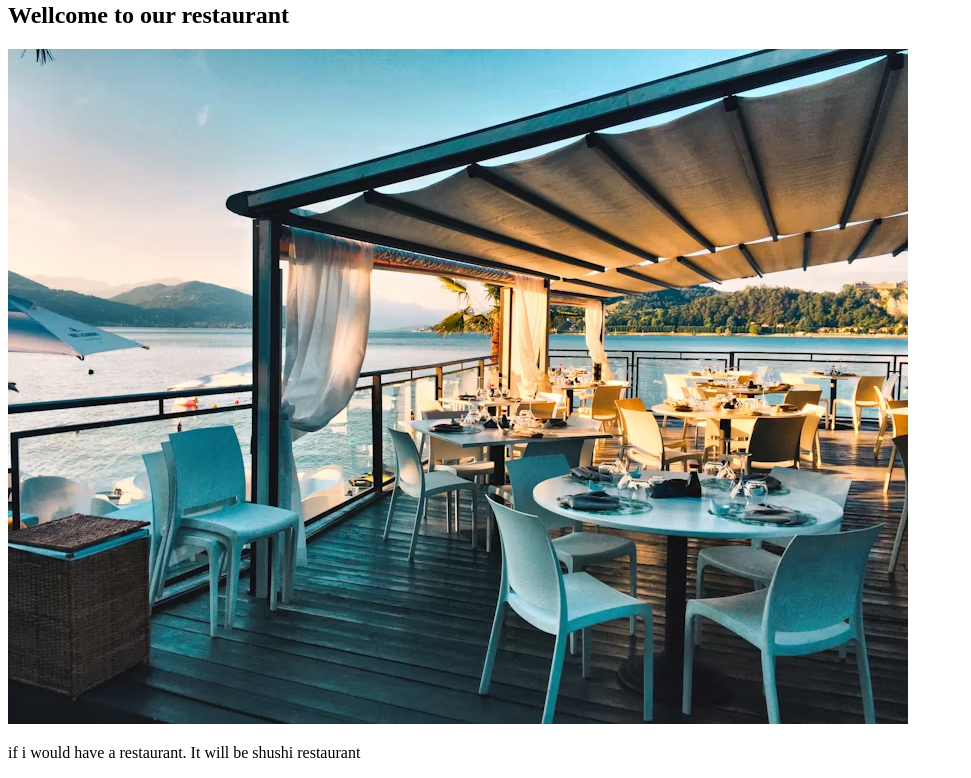
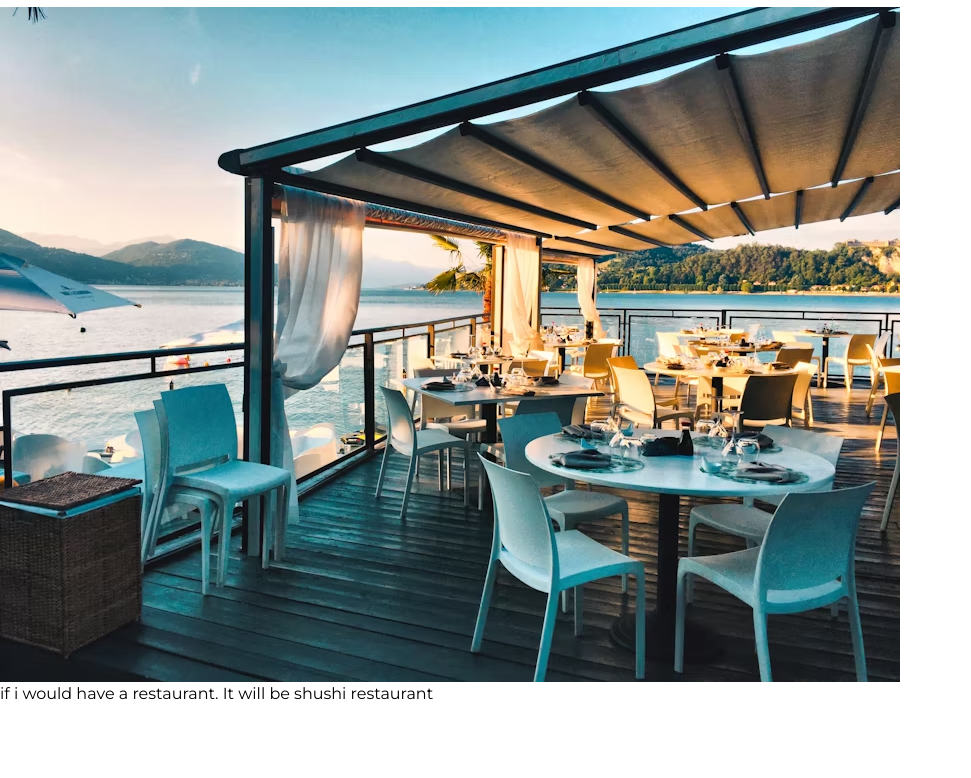
Before and after one commit to nguyensieu-gmer/restaurant-page, a website built with webpack: page src/template.html in a window 1280 px wide. Shown: the part 107-885 px from the top of the page, without its empty margins (0-971 px from the left). After the commit the page ends 813 px from the top, so only its background shows below. Built offline with nearby package versions, Linux system fonts and the light colour scheme.

Commit message:
Add css reset and root

```diff
--- a/package.json
+++ b/package.json
@@ -4,7 +4,9 @@
   "description": "",
   "main": "index.js",
   "scripts": {
-    "test": "echo \"Error: no test specified\" && exit 1"
+    "test": "echo \"Error: no test specified\" && exit 1",
+    "build": "webpack",
+    "serve": "webpack serve"
   },
   "repository": {
     "type": "git",
@@ -19,8 +21,10 @@
   },
   "homepage": "https://github.com/nguyensieu-gmer/restaurant-page#readme",
   "devDependencies": {
+    "css-loader": "^7.1.4",
     "html-loader": "^5.1.0",
     "html-webpack-plugin": "^5.6.6",
+    "style-loader": "^4.0.0",
     "webpack": "^5.105.4",
     "webpack-cli": "^7.0.2",
     "webpack-dev-server": "^5.2.3"
--- a/src/index.js
+++ b/src/index.js
@@ -1,6 +1,7 @@
 import { makeAbout } from "./about.js";
 import { makeHome } from "./home.js";
 import { makeMenu } from "./menu.js";
+import "./style.css";
 
 function srceenControl(){
     const content = document.getElementById("content");
--- /dev/null
+++ b/src/style.css
@@ -0,0 +1,81 @@
+@import url('https://fonts.googleapis.com/css2?family=Montserrat:ital,wght@0,100..900;1,100..900&display=swap');
+/*
+  Josh's Custom CSS Reset
+  https://www.joshwcomeau.com/css/custom-css-reset/
+*/
+
+*, *::before, *::after {
+  box-sizing: border-box;
+}
+
+*:not(dialog) {
+  margin: 0;
+}
+
+@media (prefers-reduced-motion: no-preference) {
+  html {
+    interpolate-size: allow-keywords;
+  }
+}
+
+body {
+  line-height: 1.5;
+  -webkit-font-smoothing: antialiased;
+  font-family: var(--body-font);
+}
+
+img, picture, video, canvas, svg {
+  display: block;
+  max-width: 100%;
+}
+
+input, button, textarea, select {
+  font: inherit;
+}
+
+p, h1, h2, h3, h4, h5, h6 {
+  overflow-wrap: break-word;
+}
+
+p {
+  text-wrap: pretty;
+}
+h1, h2, h3, h4, h5, h6 {
+  text-wrap: balance;
+}
+
+#root, #__next {
+  isolation: isolate;
+}
+
+:root {
+  /* Màu nền trang */
+  --color-background: #fafafa;   /* giấy cũ, beige nhẹ */
+  --color-container: #e1e1e1;    /* container nhạt hơn nền để tạo chiều sâu */
+
+  /* Màu chữ */
+  --color-text-main: #000000;    /* nâu sẫm, dễ đọc */
+  --color-text-secondary: #5e5e5e; /* nâu nhạt hơn cho subtitle / caption */
+  --color-text-accent: #dfdfdf;  /* nâu đỏ ấm để nhấn nhá link / highlight */
+
+  /* Màu nút / link / accent */
+  --color-accent: #4a86a4;       /* nâu vàng ấm, tạo điểm nhấn */
+  --color-accent-hover: #99c6dc; /* hover đậm hơn */
+
+  /* Border, divider */
+  --color-border: #304360;       /* nâu nhạt / sepia */
+
+  --body-font: "Montserrat", sans-serif;
+  --second-font: "Dancing Script", cursive;
+  --biggest-font-size: 3rem;
+  --bigger-font-size: 2rem;
+  --h1-font-size: 1.5rem;
+  --h2-font-size: 1.25rem;
+  --h3-font-size: 1rem;
+  --normal-font-size: .938rem;
+  --small-font-size: .813rem;
+
+  --font-regular: 400;
+  --font-semi-bold: 600;
+  --font-bold: 700;
+}
--- a/src/template.html
+++ b/src/template.html
@@ -3,7 +3,7 @@
 <head>
     <meta charset="UTF-8">
     <meta name="viewport" content="width=device-width, initial-scale=1.0">
-    <title>Document</title>
+    <title>Restaurant</title>
 </head>
 <body>
     <header>
--- a/webpack.config.js
+++ b/webpack.config.js
@@ -2,7 +2,7 @@ import path from "node:path";
 import HtmlWebpackPlugin from "html-webpack-plugin";
 
 export default {
-  mode: "production",
+  mode: "development",
   entry: "./src/index.js",
   output: {
     filename: "main.js",
@@ -27,7 +27,11 @@ export default {
       {
         test: /\.(png|svg|jpg|jpeg|gif|avif)$/i,
         type: "asset/resource",
-      }
+      },
+      {
+        test: /\.css$/i,
+        use: ["style-loader", "css-loader"],
+      },
     ],
   },
 };
```
Also changed, not shown: 1 other file.
